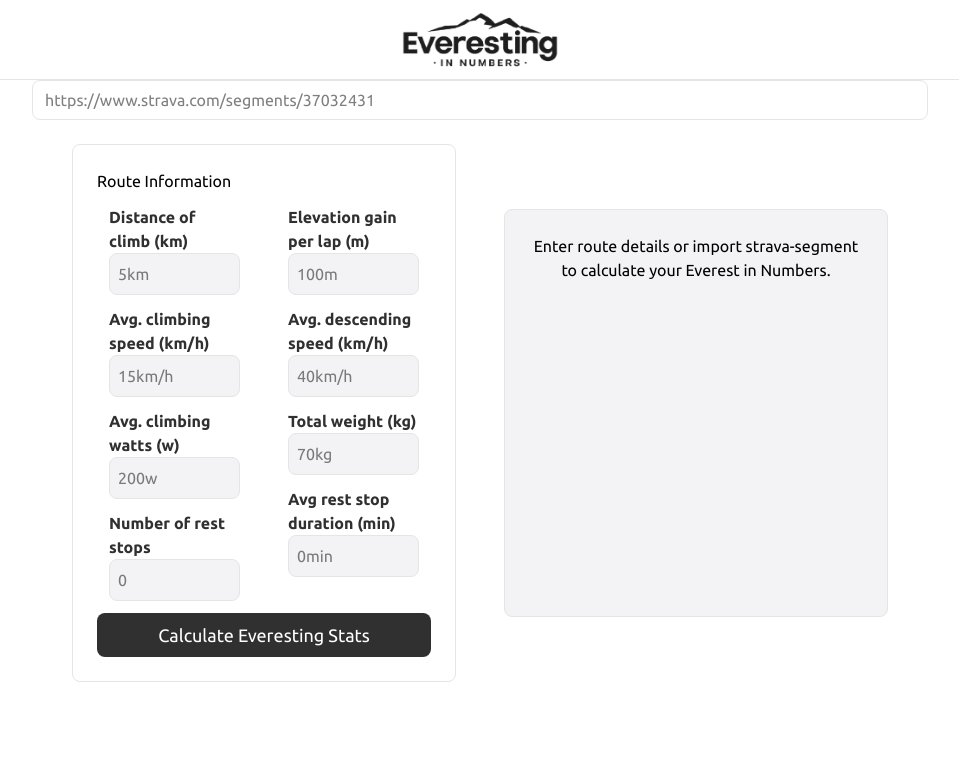
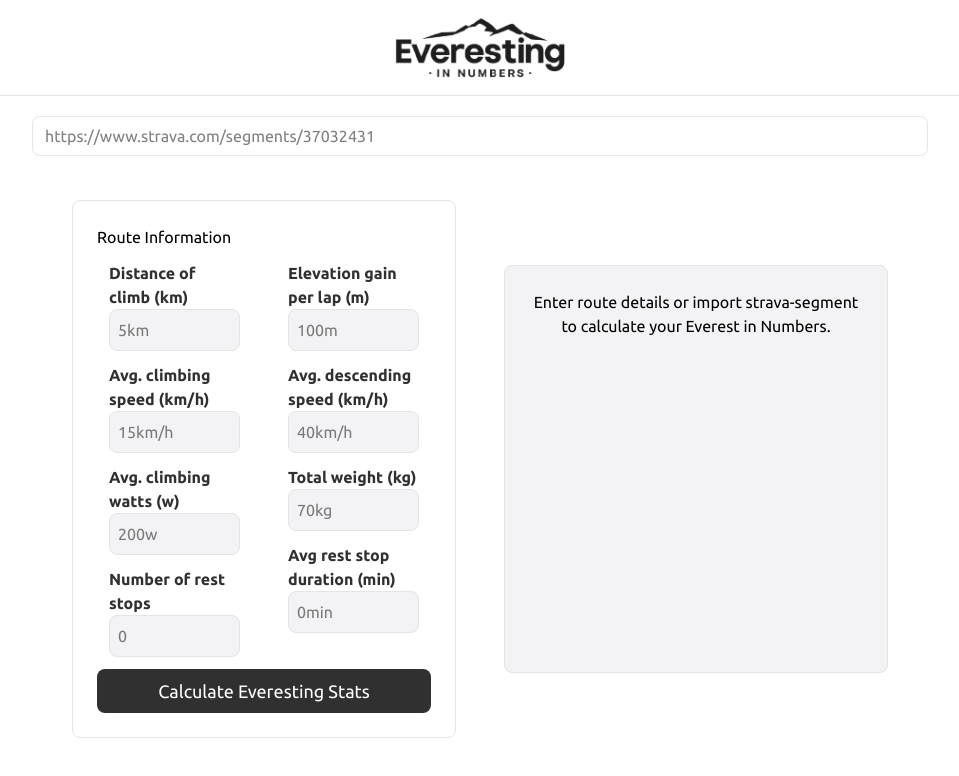
Before and after one commit to SASMIDT03/EverestingInNumbers, a React (Vite) app: page / in a window 1280 px wide. Shown: the top 776 px of the page, without its empty margins (160-1119 px from the left). Built offline with nearby package versions, Linux system fonts and the light colour scheme.

Commit message:
Small visual tweak.

```diff
--- a/src/App.tsx
+++ b/src/App.tsx
@@ -18,8 +18,8 @@ export default function App() {
     return (
         <div className="flex flex-col items-center">
             <header className="
-                w-full h-[10vh] border-b-1 border-b-primary-shade
-                flex justify-center">
+                w-full h-[12vh] border-b-1 border-b-primary-shade
+                flex justify-center p-1">
                 <img src={logo} alt="ein" className="h-full" />
             </header>
             <input
@@ -32,6 +32,7 @@ export default function App() {
                     focus:ring-2
                     focus:ring-dark-shade
                     transition-all duration-200
+                    m-5
                     ">
             </input>
 
```
